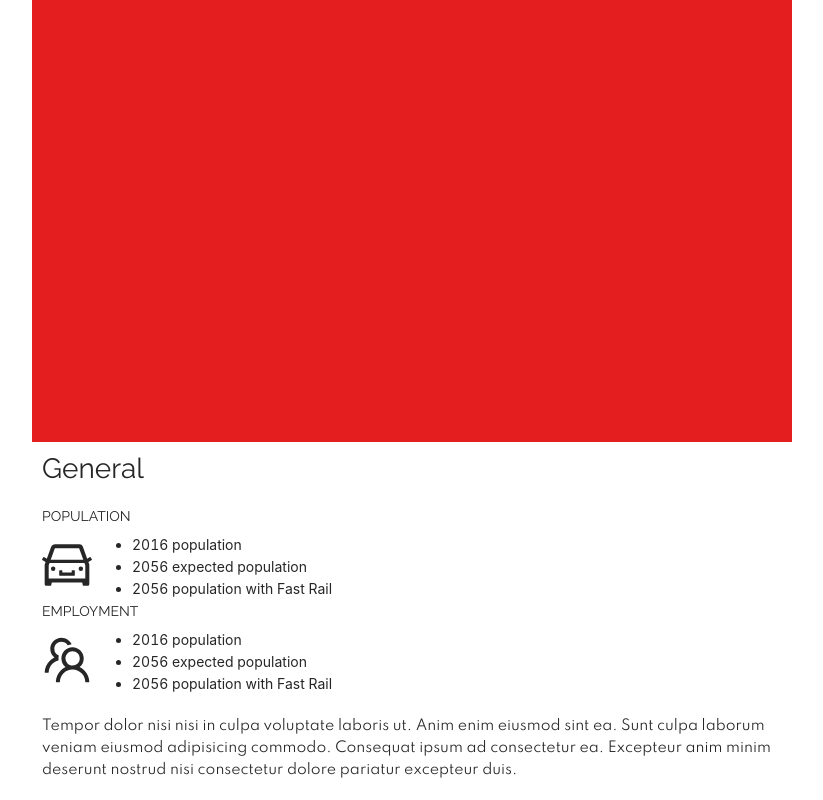
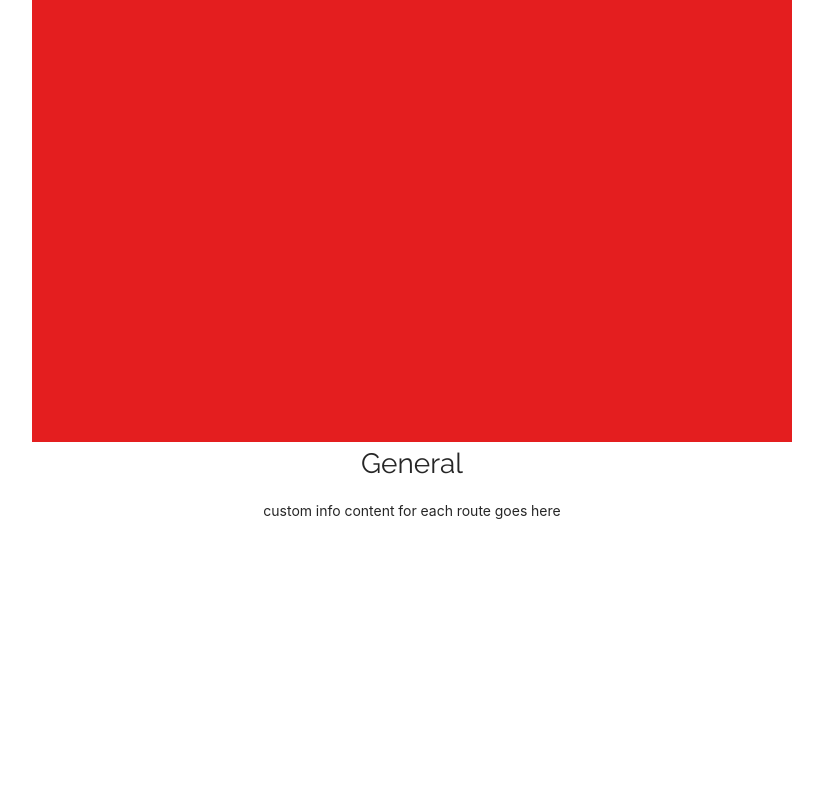
Before and after one commit to darcydev/web-module, a React (Create React App) app: page / in a window 1280 px wide. Shown: the part 560-1360 px from the top of the page, without its empty margins (228-1051 px from the left). After the commit the page ends 1082 px from the top, so only its background shows below. Built offline with nearby package versions, Linux system fonts and the light colour scheme.

Commit message:
cleaned up the file structure to move each tab into its own component

```diff
--- a/package.json
+++ b/package.json
@@ -15,7 +15,6 @@
     "react-leaflet": "^2.6.1",
     "react-motion": "^0.5.2",
     "react-scripts": "3.4.0",
-    "react-svg-pathline": "^0.5.0",
     "styled-components": "^5.0.1",
     "upgrade": "^1.1.0"
   },
--- a/src/sections/ControlPanel/Corridors.js
+++ b/src/sections/Corridors.js
@@ -2,14 +2,11 @@ import React, { useState } from 'react';
 import styled from 'styled-components';
 
 // Import the map images
-import imageGeneral from '../../assets/images/corridors/general.png';
-import imageNorthern from '../../assets/images/corridors/northern.png';
-import imageSouthernInland from '../../assets/images/corridors/southernInland.png';
-import imageSouthernCoastal from '../../assets/images/corridors/southernCoastal.png';
-import imageCentralWest from '../../assets/images/corridors/centralWest.png';
-
-import MapBox from '../MapBox/MapBox';
-import InfoBox from '../InfoBox/Corridors/Info';
+import imageGeneral from '../assets/images/corridors/general.png';
+import imageNorthern from '../assets/images/corridors/northern.png';
+import imageSouthernInland from '../assets/images/corridors/southernInland.png';
+import imageSouthernCoastal from '../assets/images/corridors/southernCoastal.png';
+import imageCentralWest from '../assets/images/corridors/centralWest.png';
 
 export default function CorridorsControlPanel() {
   const [btnSelected, handleBtnSelect] = useState('general');
@@ -18,32 +15,34 @@ export default function CorridorsControlPanel() {
     <button onClick={() => handleBtnSelect('general')}>X</button>
   );
 
-  let map, info;
+  let map,
+    infoHeading,
+    infoContent = 'custom info content for each route goes here';
 
   switch (btnSelected) {
     case 'general':
       map = imageGeneral;
-      info = 'to do';
+      infoHeading = 'General';
       break;
     case 'northern':
       map = imageNorthern;
-      info = 'to do';
+      infoHeading = 'Northern Route';
       break;
     case 'southernInland':
       map = imageSouthernInland;
-      info = 'to do';
+      infoHeading = 'Southern Inland Route';
       break;
     case 'southernCoastal':
       map = imageSouthernCoastal;
-      info = 'to do';
+      infoHeading = 'Southern Coastal Route';
       break;
     case 'centralWest':
       map = imageCentralWest;
-      info = 'to do';
+      infoHeading = 'Central West Route';
       break;
     default:
       map = imageGeneral;
-      info = 'to do';
+      infoHeading = 'General Route';
   }
 
   return (
@@ -121,11 +120,14 @@ export default function CorridorsControlPanel() {
       {/* \.CONTROL SECTION */}
 
       {/* MAP SECTION */}
-      <MapBox imgSrc={map} alt={btnSelected} />
+      <StyledMap src={map} alt={btnSelected} />
       {/* \.MAP SECTION */}
 
       {/* INFO SECTION */}
-      <InfoBox heading={btnSelected} content={btnSelected} />
+      <div>
+        <h1>{infoHeading}</h1>
+        <div className='info-content'>{infoContent}</div>
+      </div>
       {/* \.INFO SECTION */}
     </>
   );
@@ -155,3 +157,10 @@ const StyledButton = styled.button`
   justify-content: space-between;
   align-items: center;
 `;
+
+const StyledMap = styled.img`
+  width: 100%;
+  height: auto;
+  max-width: 760px;
+  max-height: 760px;
+`;
--- a/src/sections/InfoBox/Corridors/Info.js
+++ /dev/null
@@ -1,69 +0,0 @@
-import React from 'react';
-import styled from 'styled-components';
-import { TeamOutlined, CarOutlined } from '@ant-design/icons';
-
-import InfoList from '../../../components/InfoList';
-
-export default function InfoBox({ content }) {
-  let HEADING_MARKUP;
-
-  switch (content) {
-    case 'northern':
-      HEADING_MARKUP = 'Northern Route';
-      break;
-    case 'southernInland':
-      HEADING_MARKUP = 'Southern Inland Route';
-      break;
-    case 'southernCentral':
-      HEADING_MARKUP = 'Southern Central Route';
-      break;
-    case 'centralWest':
-      HEADING_MARKUP = 'Central West Route';
-      break;
-    default:
-      HEADING_MARKUP = 'General';
-  }
-
-  return (
-    <StyledDiv>
-      <StyledH1>{HEADING_MARKUP}</StyledH1>
-      <InfoList
-        heading='population'
-        icon={<CarOutlined />}
-        listContent={[
-          '2016 population',
-          '2056 expected population',
-          '2056 population with Fast Rail'
-        ]}
-      />
-      <InfoList
-        heading='employment'
-        icon={<TeamOutlined />}
-        listContent={[
-          '2016 population',
-          '2056 expected population',
-          '2056 population with Fast Rail'
-        ]}
-      />
-      <p>
-        Tempor dolor nisi nisi in culpa voluptate laboris ut. Anim enim eiusmod
-        sint ea. Sunt culpa laborum veniam eiusmod adipisicing commodo.
-        Consequat ipsum ad consectetur ea. Excepteur anim minim deserunt nostrud
-        nisi consectetur dolore pariatur excepteur duis.
-      </p>
-    </StyledDiv>
-  );
-}
-
-const StyledDiv = styled.div`
-  padding: 5px 10px;
-  text-align: left;
-
-  p {
-    padding: 20px 0 0 0;
-  }
-`;
-
-const StyledH1 = styled.h1`
-  text-transform: capitalize;
-`;
--- a/src/sections/InfoBox/Stages/Info.js
+++ /dev/null
@@ -1,49 +0,0 @@
-import React from 'react';
-import styled from 'styled-components';
-
-export default function Info({
-  heading = 'St Marys to Orange capacity upgrade',
-  listContent = [
-    '+45% population',
-    '+4,218 people employed',
-    '+$510m in GRP*',
-    '+73.3% land value prices'
-  ],
-  paragraph
-}) {
-  const LIST_MARKUP = listContent.map(v => <li key={v}>{v}</li>);
-
-  return (
-    <StyledDiv>
-      <StyledH1>{heading}</StyledH1>
-      <ul>{LIST_MARKUP}</ul>
-      <p>
-        Sit id dolor dolor nostrud elit est aliquip est commodo. Nostrud enim
-        sint voluptate proident. Eiusmod nostrud cupidatat fugiat reprehenderit
-        velit esse labore fugiat sit ut. Dolore exercitation fugiat ea ex
-        consectetur cupidatat consequat. Laborum duis nulla cillum exercitation
-        Lorem proident anim deserunt pariatur adipisicing. Nulla elit do ullamco
-        nisi laborum amet ipsum duis non velit aliquip cillum non enim. Enim
-        dolore magna nulla officia ex veniam aliqua consequat in occaecat mollit
-        quis.
-      </p>
-    </StyledDiv>
-  );
-}
-
-const StyledDiv = styled.div`
-  padding: 5px 10px;
-  text-align: left;
-
-  ul {
-    list-style: none;
-  }
-
-  p {
-    padding: 20px 0 0 0;
-  }
-`;
-
-const StyledH1 = styled.h1`
-  text-transform: capitalize;
-`;
--- a/src/sections/ControlPanel/JourneyTimes.scss
+++ b/src/sections/JourneyTimes.scss
@@ -1,4 +1,4 @@
-@import '../../variables.scss';
+@import '../variables.scss';
 
 .ant-select {
   .ant-select-selector {
--- /dev/null
+++ b/src/sections/Stages.js
@@ -0,0 +1,118 @@
+import React, { useState } from 'react';
+import styled from 'styled-components';
+import { Slider } from 'antd';
+
+// map images
+import one from '../assets/1.png';
+import two from '../assets/2.png';
+import three from '../assets/3.png';
+
+export default function StagesControlPanel() {
+  const [stage, handleStage] = useState(1);
+
+  let imgSrc, infoHeading, infoList, infoParagraph;
+
+  // INFO CONTENT
+  switch (stage) {
+    case 1:
+      imgSrc = one;
+      infoHeading = 'Stage 1 Heading';
+      infoList = [
+        '+45% population',
+        '+4,218 people employed',
+        '+$510m in GRP*',
+        '+73.3% land value prices'
+      ];
+      infoParagraph =
+        'Sit id dolor dolor nostrud elit est aliquip est commodo. Nostrud enim sint voluptate proident. Eiusmod nostrud cupidatat fugiat reprehenderit velit esse labore fugiat sit ut.';
+      break;
+    case 2:
+      imgSrc = two;
+      infoHeading = 'Stage 2 Heading';
+      infoList = [
+        '+45% population',
+        '+4,218 people employed',
+        '+$510m in GRP*',
+        '+73.3% land value prices'
+      ];
+      infoParagraph =
+        'Sit id dolor dolor nostrud elit est aliquip est commodo. Nostrud enim sint voluptate proident. Eiusmod nostrud cupidatat fugiat reprehenderit velit esse labore fugiat sit ut.';
+      break;
+    case 3:
+      imgSrc = three;
+      infoHeading = 'Stage 3 Heading';
+      infoList = [
+        '+45% population',
+        '+4,218 people employed',
+        '+$510m in GRP*',
+        '+73.3% land value prices'
+      ];
+      infoParagraph =
+        'Sit id dolor dolor nostrud elit est aliquip est commodo. Nostrud enim sint voluptate proident. Eiusmod nostrud cupidatat fugiat reprehenderit velit esse labore fugiat sit ut.';
+      break;
+    default:
+      imgSrc = one;
+      infoHeading = 'Stage 1 Heading';
+      infoList = [
+        '+45% population',
+        '+4,218 people employed',
+        '+$510m in GRP*',
+        '+73.3% land value prices'
+      ];
+      infoParagraph =
+        'Sit id dolor dolor nostrud elit est aliquip est commodo. Nostrud enim sint voluptate proident. Eiusmod nostrud cupidatat fugiat reprehenderit velit esse labore fugiat sit ut.';
+  }
+
+  return (
+    <>
+      {/* CONTROL SECTION */}
+      <div className='padding-sm' style={{ margin: '10px 40px' }}>
+        <Slider
+          dots
+          marks={{ 1: 'Stage 1', 2: 'Stage 2', 3: 'Stage 3' }}
+          step={1}
+          min={1}
+          max={3}
+          onChange={value => handleStage(value)}
+        />
+      </div>
+      {/* \.CONTROL SECTION */}
+
+      {/* MAP SECTION */}
+      <StyledMap src={imgSrc} alt={imgSrc} />
+      {/* \MAP SECTION */}
+
+      {/* INFO SECTION */}
+      <StyledInfoContainer>
+        <h1>{infoHeading}</h1>
+        <ul>{infoList}</ul>
+        <p>{infoParagraph}</p>
+      </StyledInfoContainer>
+      {/* \.INFO SECTION */}
+    </>
+  );
+}
+
+const StyledInfoContainer = styled.div`
+  padding: 5px 10px;
+  text-align: left;
+
+  h1 {
+    text-transform: capitalize;
+  }
+
+  ul {
+    list-style: none;
+  }
+
+  p {
+    padding: 20px 0 0 0;
+  }
+`;
+
+const StyledMap = styled.img`
+  width: 100%;
+  height: auto;
+  max-width: 760px;
+  max-height: 760px;
+`;
--- a/src/sections/TabPanel/TabPanel.js
+++ b/src/sections/TabPanel/TabPanel.js
@@ -2,9 +2,9 @@ import React, { useState } from 'react';
 import styled from 'styled-components';
 import { Tabs } from 'antd';
 
-import CorridorsControlPanel from '../ControlPanel/Corridors';
-import JourneyTimesControlPanel from '../ControlPanel/JourneyTimes';
-import StagesControlPanel from '../ControlPanel/Stages';
+import Corridors from '../Corridors';
+import JourneyTimes from '../JourneyTimes'
+import Stages from '../Stages';
 
 import './TabPanel.scss';
 
@@ -14,13 +14,13 @@ export default function TabPanel() {
   return (
     <Tabs animated={true} type='card'>
       <TabPane tab='Corridors' key='1'>
-        <CorridorsControlPanel />
+        <Corridors />
       </TabPane>
       <StyledBigTab tab='Journey Times' key='2'>
-        <JourneyTimesControlPanel />
+        <JourneyTimes />
       </StyledBigTab>
       <TabPane tab='Stages' key='3'>
-        <StagesControlPanel />
+        <Stages />
       </TabPane>
     </Tabs>
   );
```
Also changed, not shown: src/sections/ControlPanel/Stages.js (deleted, +0 -87 lines), src/sections/JourneyTimes.js (renamed from src/sections/ControlPanel/JourneyTimes.js, +3 -4 lines).
